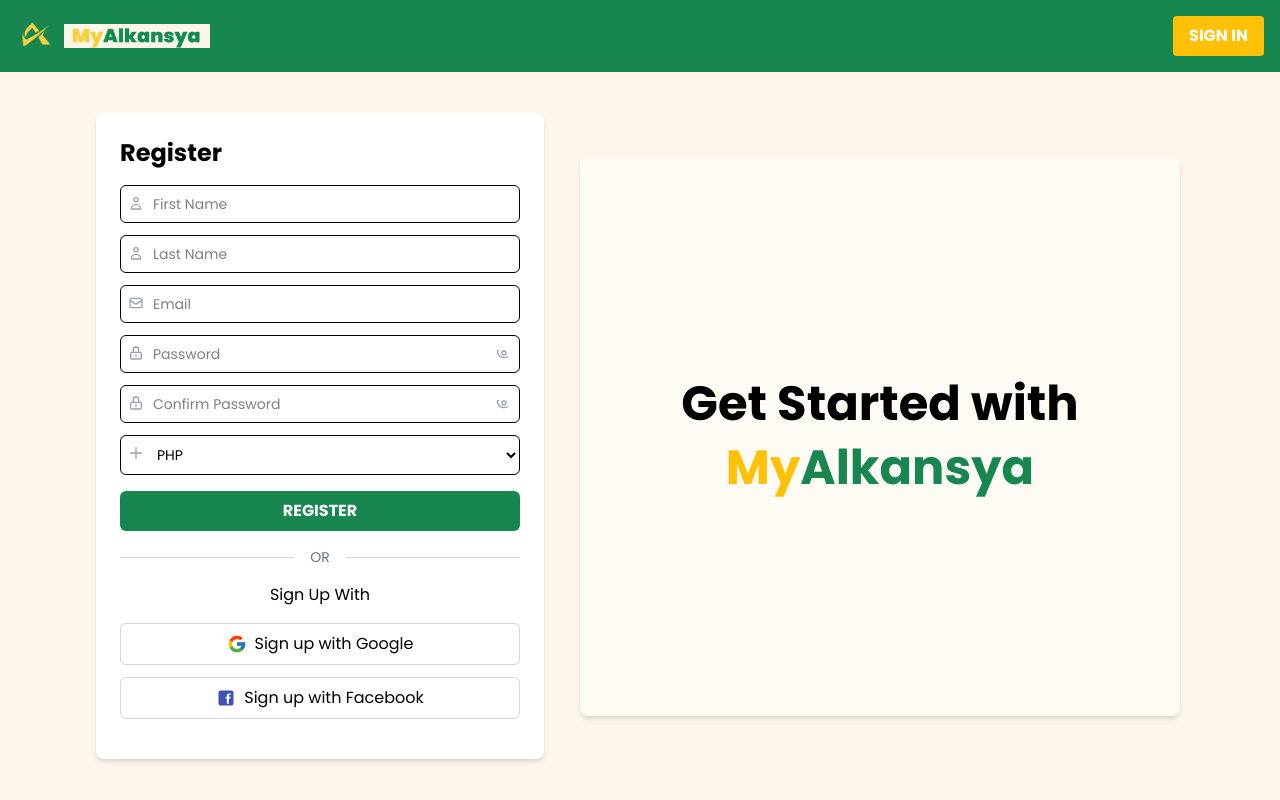
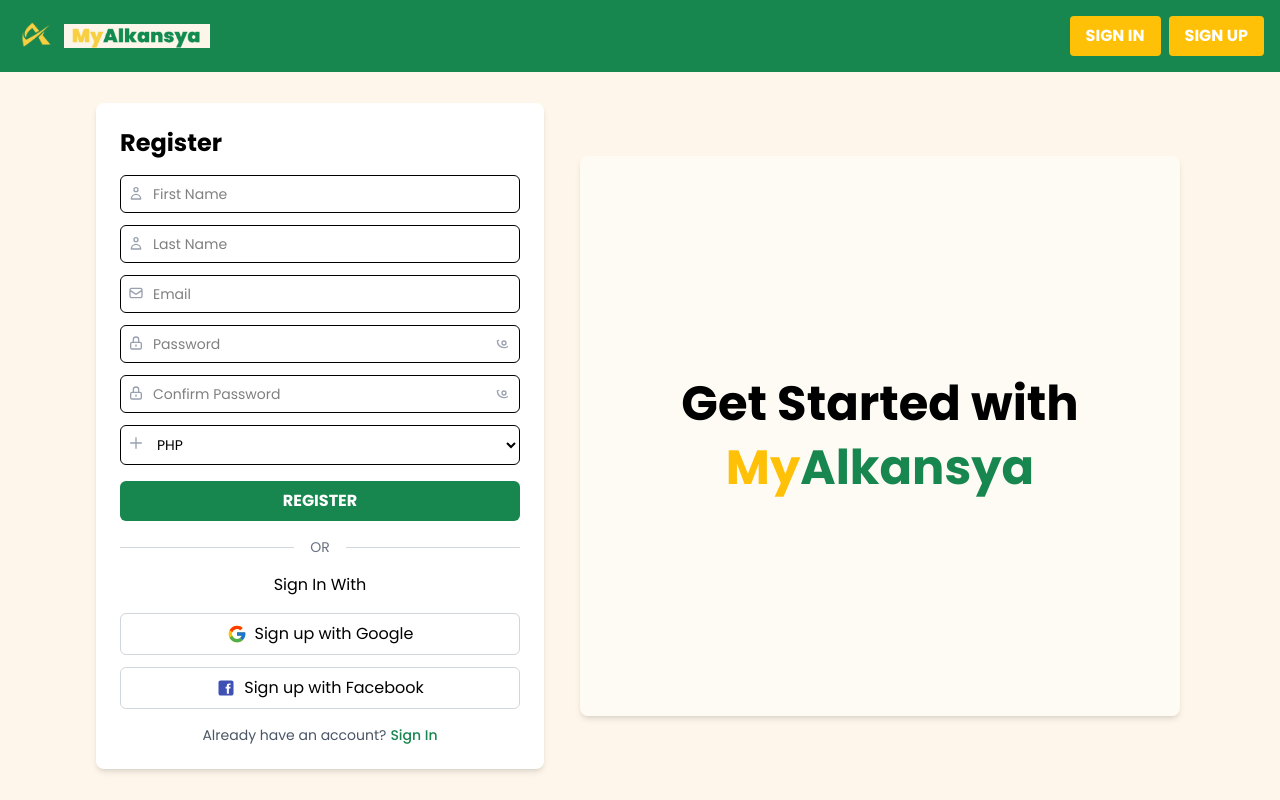
Before and after one commit to pinkslipin/IT342-MyAlkansya, a React (Vite) app in the folder frontend_web/myalkansya-app/: page /register in a window 1280 px wide. Built offline with nearby package versions, Linux system fonts and the light colour scheme.

Commit message:
minor changes on login register

```diff
--- a/frontend_web/myalkansya-app/src/components/login.jsx
+++ b/frontend_web/myalkansya-app/src/components/login.jsx
@@ -59,11 +59,14 @@
             <img src={myAlkansyaTextLogo} alt="MyAlkansya Text Logo" className="h-6" />
           </div>
           <div className="space-x-2">
-            <button className="bg-[#FFC107] text-[#FFFFFF] font-bold py-2 px-4 rounded">
+          <button
+            className="bg-[#FFC107] text-[#FFFFFF] font-bold py-2 px-4 rounded hover:bg-yellow-500 transition duration-300"
+            onClick={() => navigate("/login")}
+          >
             SIGN IN
           </button>
           <button
-              className="bg-[#FFC107] text-[#FFFFFF] font-bold py-2 px-4 rounded"
+            className="bg-[#FFC107] text-[#FFFFFF] font-bold py-2 px-4 rounded hover:bg-yellow-500 transition duration-300"
             onClick={() => navigate("/register")}
           >
             SIGN UP
--- a/frontend_web/myalkansya-app/src/components/register.jsx
+++ b/frontend_web/myalkansya-app/src/components/register.jsx
@@ -85,10 +85,16 @@
           </div>
           <div className="space-x-2">
           <button
-              className="bg-[#FFC107] text-[#FFFFFF] font-bold py-2 px-4 rounded"
+            className="bg-[#FFC107] text-[#FFFFFF] font-bold py-2 px-4 rounded hover:bg-yellow-500 transition duration-300"
             onClick={() => navigate("/login")}
           >
             SIGN IN
+          </button>
+          <button
+            className="bg-[#FFC107] text-[#FFFFFF] font-bold py-2 px-4 rounded hover:bg-yellow-500 transition duration-300"
+            onClick={() => navigate("/register")}
+          >
+            SIGN UP
           </button>
         </div>
         </div>
@@ -262,7 +268,7 @@
           </div>
 
           <div className="mb-4">
-            <p className="text-center mb-4">Sign Up With</p>
+            <p className="text-center mb-4">Sign In With</p>
             <button
               type="button"
               onClick={handleGoogleSignUp}
@@ -288,6 +294,10 @@
               Sign up with Facebook
             </button>
           </div>
+          <div className="text-center text-sm text-gray-600">
+                      <span>Already have an account?</span>
+                      <a href="#" onClick={() => navigate("/login")} className="text-[#18864F] font-medium hover:underline ml-1">Sign In</a>
+                    </div>
         </div>
 
         {/* Welcome Side */}
```
Lines whose indentation alone changed are shown as unchanged.
